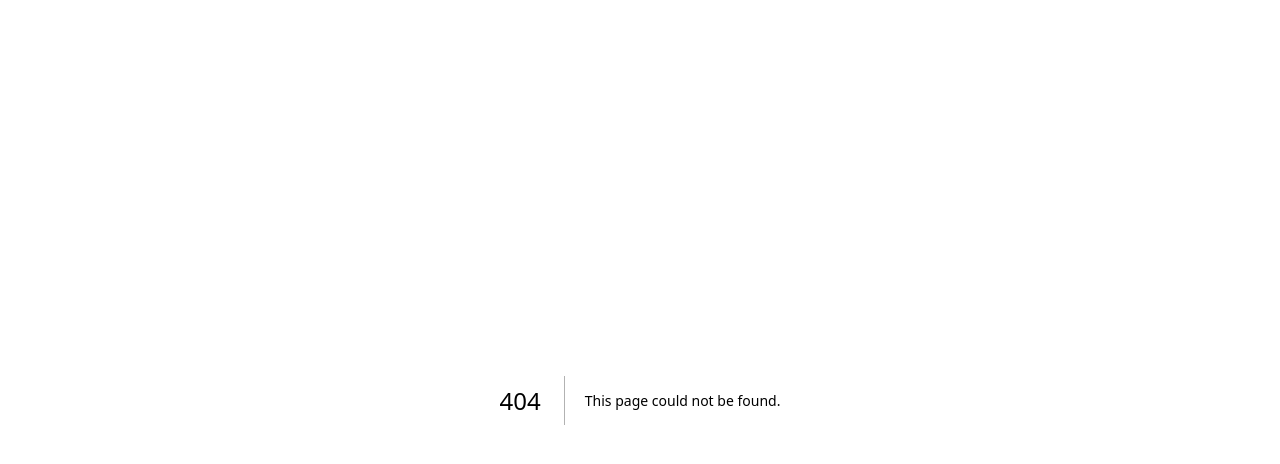
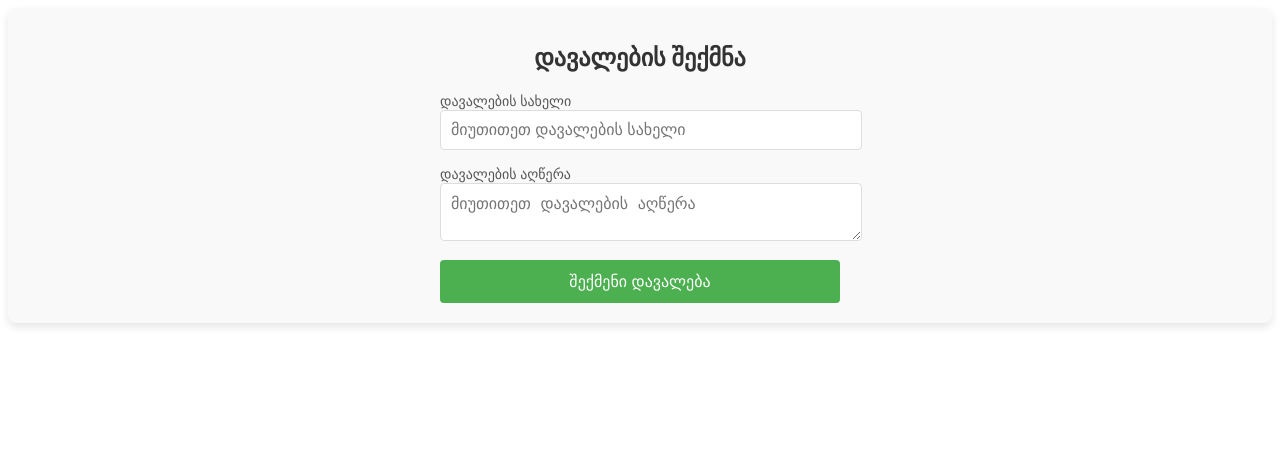
Before and after one commit to spaceehinata/redberry, a Next.js app: page /addtask in a window 1280 px wide. Before the commit this address had no page. Shown: the top 464 px of the page. Built offline with nearby package versions, Linux system fonts and the light colour scheme.

Commit message:
page2 filtracia da komantarebi gaavaketoooo

```diff
--- a/package.json
+++ b/package.json
@@ -14,6 +14,7 @@
     "next": "15.2.3",
     "react": "^19.0.0",
     "react-dom": "^19.0.0",
+    "react-router-dom": "^7.4.1",
     "sass": "^1.86.0"
   },
   "devDependencies": {
--- /dev/null
+++ b/src/app/addtask/addtask.module.scss
@@ -0,0 +1,57 @@
+/* styles/AddTask.module.scss */
+
+.container {
+  display: flex;
+  flex-direction: column;
+  align-items: center;
+  padding: 20px;
+  background-color: #f9f9f9;
+  border-radius: 8px;
+  box-shadow: 0 4px 8px rgba(0, 0, 0, 0.1);
+}
+
+.heading {
+  font-size: 24px;
+  margin-bottom: 20px;
+  color: #333;
+}
+
+.form {
+  width: 100%;
+  max-width: 400px;
+  display: flex;
+  flex-direction: column;
+}
+
+.inputGroup {
+  margin-bottom: 15px;
+}
+
+.label {
+  font-size: 14px;
+  color: #555;
+  margin-bottom: 5px;
+}
+
+.input {
+  padding: 10px;
+  font-size: 16px;
+  border: 1px solid #ddd;
+  border-radius: 4px;
+  width: 100%;
+}
+
+.submitButton {
+  background-color: #4caf50;
+  color: white;
+  border: none;
+  padding: 12px;
+  font-size: 16px;
+  border-radius: 4px;
+  cursor: pointer;
+  transition: background-color 0.3s;
+
+  &:hover {
+    background-color: #45a049;
+  }
+}
--- /dev/null
+++ b/src/app/addtask/page.tsx
@@ -0,0 +1,44 @@
+// pages/AddTask.tsx
+"use client";
+import React from "react";
+import styles from "./addtask.module.scss";
+
+const addtask = () => {
+  return (
+    <div className={styles.container}>
+      <h1 className={styles.heading}>დავალების შექმნა</h1>
+      <form className={styles.form}>
+        <div className={styles.inputGroup}>
+          <label htmlFor="taskName" className={styles.label}>
+            დავალების სახელი
+          </label>
+          <input
+            type="text"
+            id="taskName"
+            name="taskName"
+            className={styles.input}
+            placeholder="მიუთითეთ დავალების სახელი"
+          />
+        </div>
+
+        <div className={styles.inputGroup}>
+          <label htmlFor="taskDescription" className={styles.label}>
+            დავალების აღწერა
+          </label>
+          <textarea
+            id="taskDescription"
+            name="taskDescription"
+            className={styles.input}
+            placeholder="მიუთითეთ დავალების აღწერა"
+          />
+        </div>
+
+        <button type="submit" className={styles.submitButton}>
+          შექმენი დავალება
+        </button>
+      </form>
+    </div>
+  );
+};
+
+export default addtask;
--- a/src/app/page.tsx
+++ b/src/app/page.tsx
@@ -9,6 +9,10 @@ import AddCoworker from "../components/AddCoworker/AddCoworker";
 import TaskHeadWrapper from "../components/TaskHead/TaskHeadWrapper"; // Importe TaskHeadWrapper
 import styles from "./page.module.css";
 import Comments from "@/components/Comments/Comments";
+// import { Link } from "react-router-dom";
+import Link from "next/link";
+import Button3 from "@/components/Buttons/Button3/Button3";
+
 // import StatusDropdown from "@/components/StatusDropdown/StatusDropdown";
 export default function Page() {
   const [filters, setFilters] = useState({
--- a/src/components/Header/Header.tsx
+++ b/src/components/Header/Header.tsx
@@ -1,4 +1,5 @@
 import React from "react";
+import Link from "next/link"; // Next.js Link-ის იმპორტი
 import styles from "./Header.module.scss";
 import Button2 from "../Buttons/Button2/Button2";
 import Button3 from "../Buttons/Button3/Button3";
@@ -16,8 +17,9 @@ const Header = ({ onOpenModal }: Props) => {
       <div className={styles.buttons}>
         <Button2 onClick={onOpenModal} />
         <div className={styles.Buttons}>
-          {/* Pass a no-op function if you don't need an action on the button */}
-          <Button3 text="შექმენი ახალი დავალება" onClick={() => {}} />
+          <Link href="/addtask">
+            <Button3 text="შექმენი ახალი დავალება" onClick={() => {}} />
+          </Link>
         </div>
       </div>
     </header>
```
Also changed, not shown: 1 other file (tests, documents, lock files or other folders).
